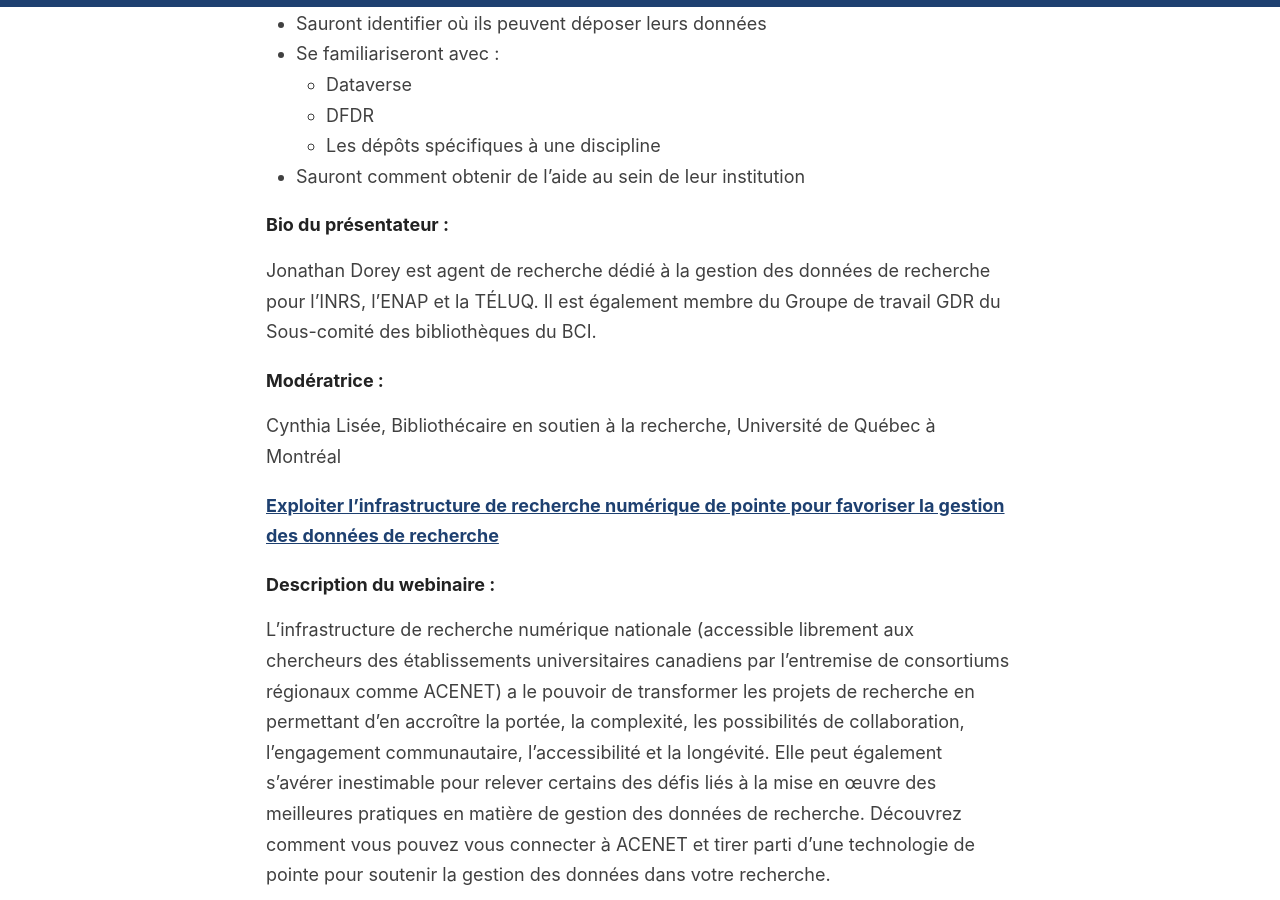
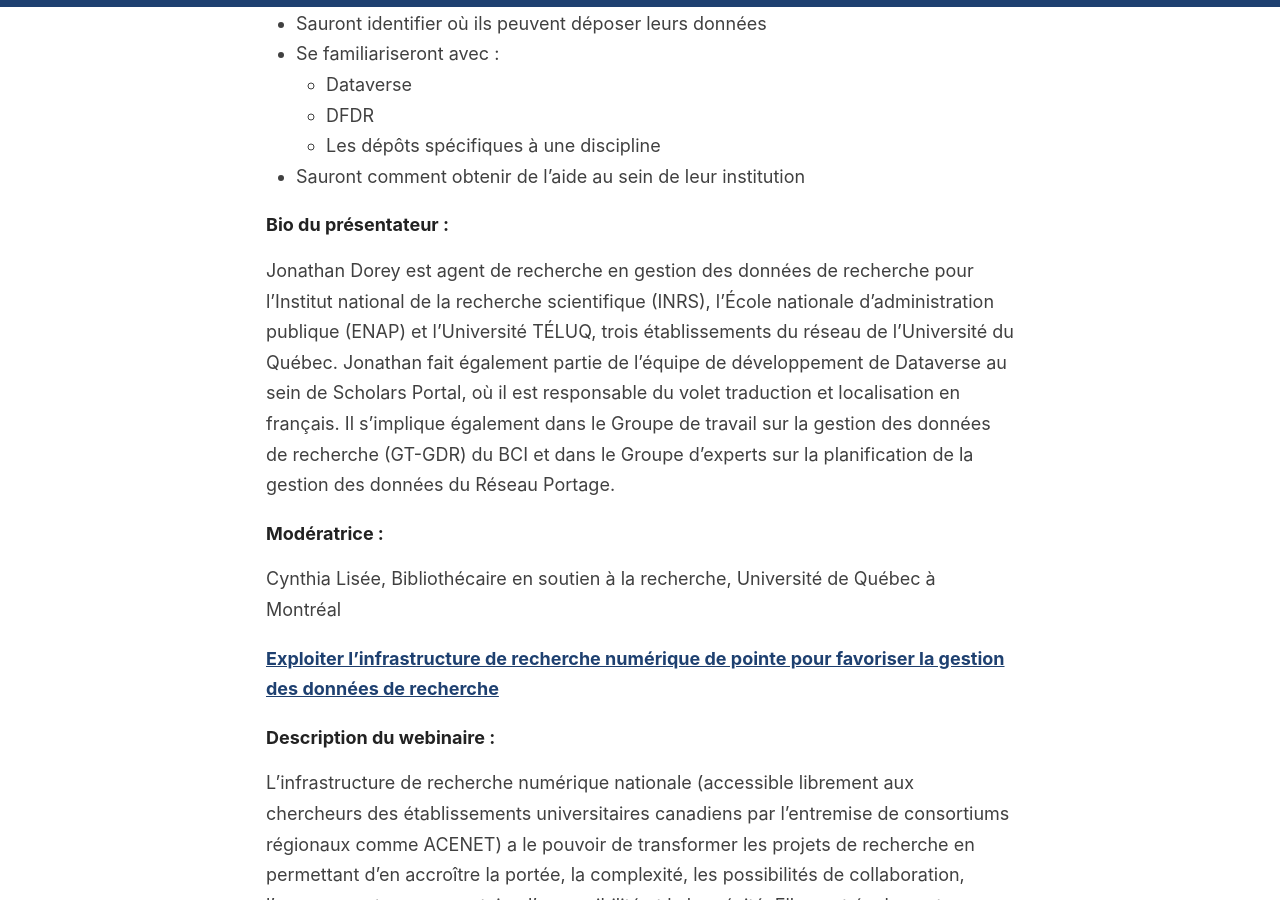
Before and after one commit to caul-dpsc/2021-rdm-series, a Jekyll site: the page built from _pages/index_fr.md, in a window 1280 px wide and 900 px high, scrolled down 4351 px. Built offline with Jekyll 4.4.1, drawn with Linux system fonts in a browser that asks for light colours.

Commit message:
Update index_fr.md

```diff
--- a/_pages/index_fr.md
+++ b/_pages/index_fr.md
@@ -74,7 +74,7 @@ Vous avez reçu votre subvention, recueilli vos données, terminé votre recherc
 - Sauront comment obtenir de l'aide au sein de leur institution
 
 ##### Bio du présentateur :
-Jonathan Dorey est agent de recherche dédié à la gestion des données de recherche pour l’INRS, l’ENAP et la TÉLUQ. Il est également membre du Groupe de travail GDR du Sous-comité des bibliothèques du BCI.
+Jonathan Dorey est agent de recherche en gestion des données de recherche pour l'Institut national de la recherche scientifique (INRS), l'École nationale d'administration publique (ENAP) et l'Université TÉLUQ, trois établissements du réseau de l'Université du Québec. Jonathan fait également partie de l'équipe de développement de Dataverse au sein de Scholars Portal, où il est responsable du volet traduction et localisation en français. Il s'implique également dans le Groupe de travail sur la gestion des données de recherche (GT-GDR) du BCI et dans le Groupe d'experts sur la planification de la gestion des données du Réseau Portage.
 
 ##### Modératrice :
 Cynthia Lisée, Bibliothécaire en soutien à la recherche, Université de Québec à Montréal
```
